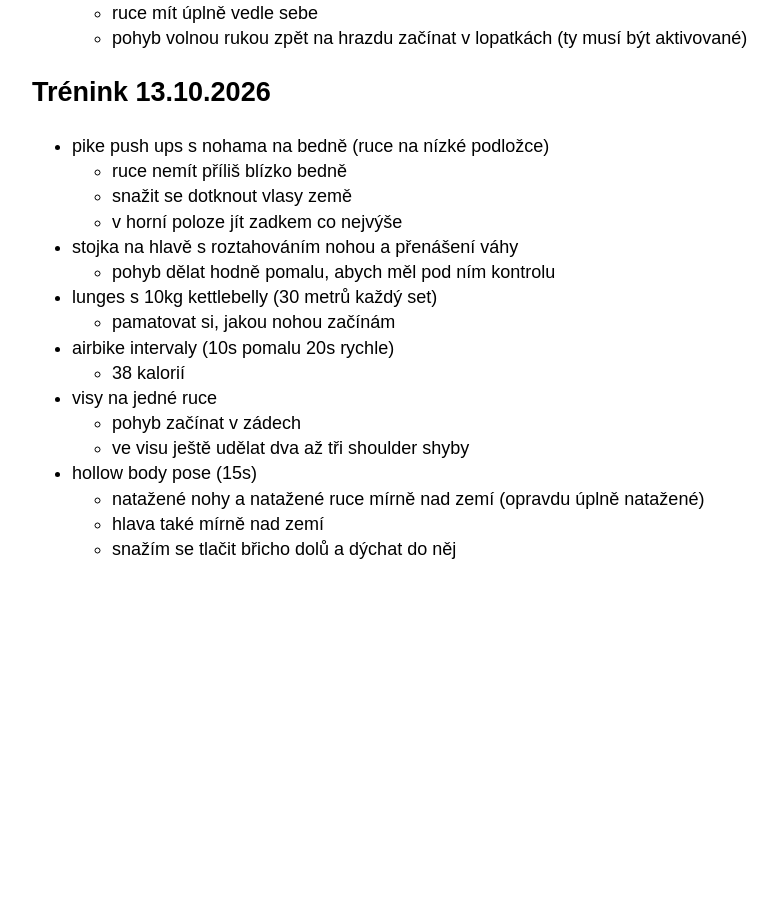
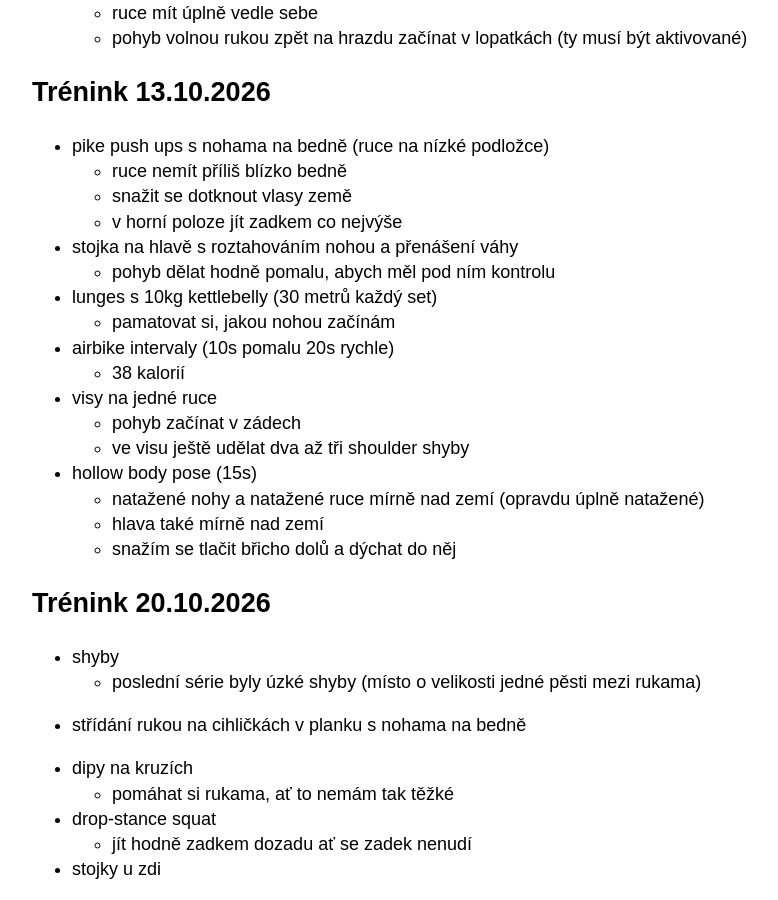
Before and after one commit to hartmaj2/hartmaj2.github.io, a Jekyll site: the page built from sections/sports/fitness.md, in a window 1280 px wide and 900 px high, scrolled down 17392 px. Shown: the whole window, without its empty margins (158-936 px from the left). Built offline with Jekyll 4.4.1, drawn with Linux system fonts in a browser that asks for light colours; before the commit the page ends 17972 px from its top, so only the background shows below that.

Commit message:
Add fitness

```diff
--- a/sections/sports/fitness.md
+++ b/sections/sports/fitness.md
@@ -816,3 +816,18 @@ minutu běžky
   - natažené nohy a natažené ruce mírně nad zemí (opravdu úplně natažené)
   - hlava také mírně nad zemí
   - snažím se tlačit břicho dolů a dýchat do něj
+
+## Trénink 20.10.2026
+
+- shyby
+  - poslední série byly úzké shyby (místo o velikosti jedné pěsti mezi rukama)
+
+- střídání rukou na cihličkách v planku s nohama na bedně
+
+- dipy na kruzích
+  - pomáhat si rukama, ať to nemám tak těžké
+
+- drop-stance squat
+  - jít hodně zadkem dozadu ať se zadek nenudí
+
+- stojky u zdi
```
